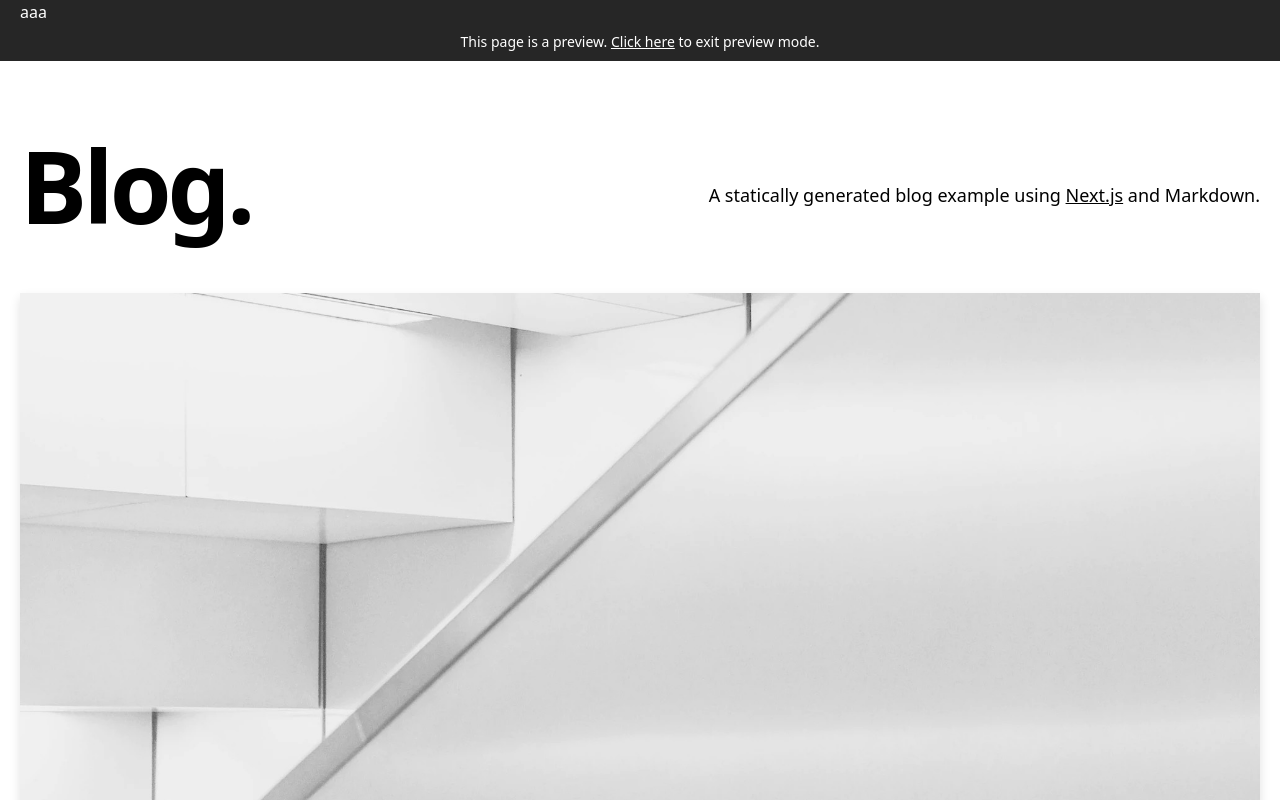
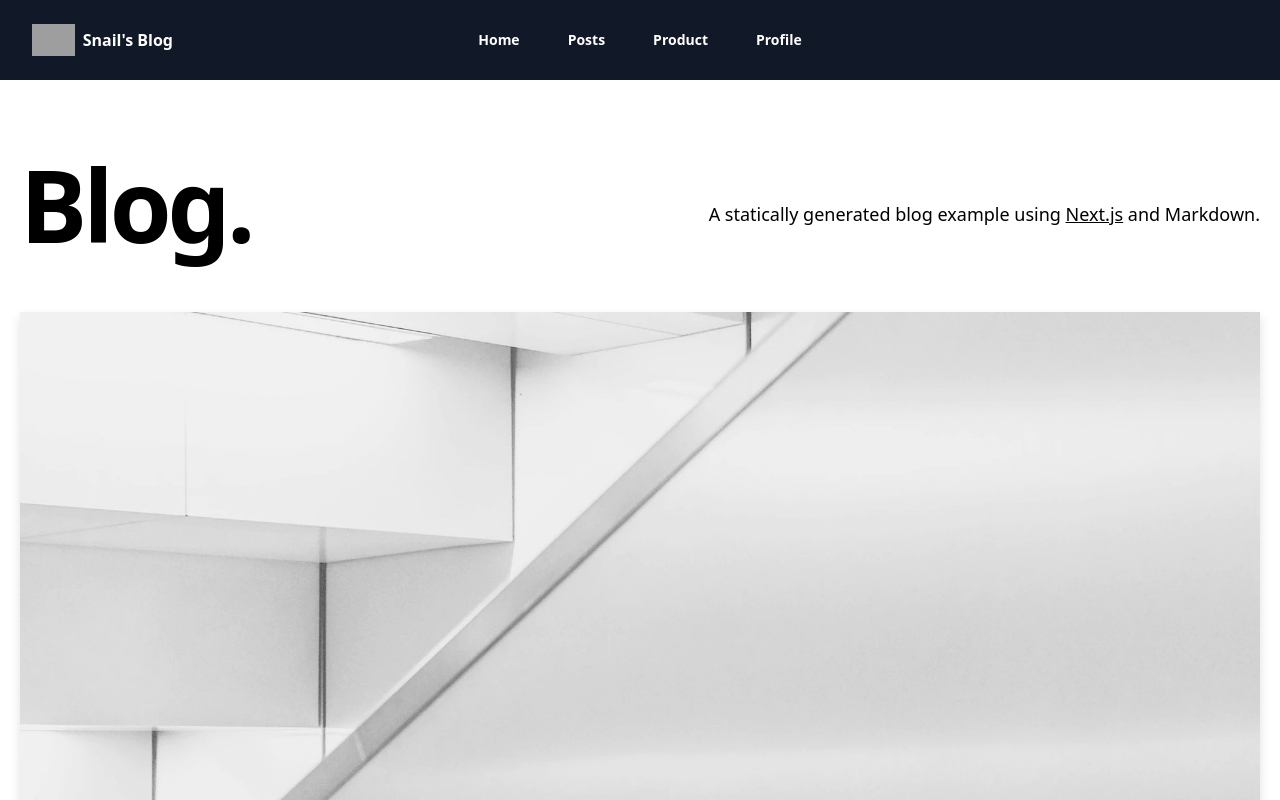
Before and after one commit to Snails8/my-blog, a Next.js app: page / in a window 1280 px wide. Shown: the top 800 px of the page. Built offline with nearby package versions, Linux system fonts and the light colour scheme; grey boxes are pictures that could not be loaded.

Commit message:
add: globalheader

```diff
--- a/components/layout.tsx
+++ b/components/layout.tsx
@@ -12,7 +12,7 @@
     <>
       <Meta />
       <div className="min-h-screen">
-        <GlobalHeader preview={preview} />
+        <GlobalHeader />
         <main>{children}</main>
       </div>
       <Footer />
--- a/components/organisms/GlobalHeader.tsx
+++ b/components/organisms/GlobalHeader.tsx
@@ -1,50 +1,98 @@
-import Container from '../container'
-import cn from 'classnames'
-import { EXAMPLE_PATH } from '../../lib/constants'
+import { useState } from 'react'
+import { Dialog } from '@headlessui/react'
+import { Bars3Icon, XMarkIcon } from '@heroicons/react/24/outline'
 
-type Props = {
-  preview?: boolean
-}
+const navigation = [
+  { name: 'Home', href: '/' },
+  { name: 'Posts', href: '/posts' },
+  { name: 'Product', href: '/products' },
+  { name: 'Profile', href: '/profile' },
+]
 
-const GlobalHeader = ({ preview }: Props) => {
+const GlobalHeader = () => {
+  const [mobileMenuOpen, setMobileMenuOpen] = useState(false)
+  const blogName = "Snail's Blog"
+
   return (
-    <div
-      className={cn('border-b', {
-        'bg-neutral-800 border-neutral-800 text-white': preview,
-        'bg-neutral-50 border-neutral-200': !preview,
-      })}
+    <header className="bg-gray-900">
+      <nav className="mx-auto flex max-w-7xl items-center justify-between p-6 lg:px-8" aria-label="Global">
+        <div className="flex lg:flex-1 items-center">
+          <a href="#" className="-m-1.5 p-1.5">
+            <span className="sr-only">{blogName}</span>
+            <img className="h-8 w-auto" src="https://tailwindui.com/img/logos/mark.svg?color=indigo&shade=500" alt="" />
+          </a>
+          <h1 className='font-semibold leading-6 text-white item-center ml-2'>{blogName}</h1>
+        </div>
+        <div className="flex lg:hidden">
+          <button
+            type="button"
+            className="-m-2.5 inline-flex items-center justify-center rounded-md p-2.5 text-gray-400"
+            onClick={() => setMobileMenuOpen(true)}
           >
-      <Container>
-        <h2 className='justify-start items-center '>
-          aaa
-        </h2>
-        <div className="py-2 text-center text-sm">
-          {preview ? (
-            <>
-              This page is a preview.{' '}
+            <span className="sr-only">Open main menu</span>
+            <Bars3Icon className="h-6 w-6" aria-hidden="true" />
+          </button>
+        </div>
+        <div className="hidden lg:flex lg:gap-x-12">
+          {navigation.map((item) => (
+            <a key={item.name} href={item.href} className="text-sm font-semibold leading-6 text-white">
+              {item.name}
+            </a>
+          ))}
+        </div>
+        <div className="hidden lg:flex lg:flex-1 lg:justify-end">
+          {/* <a href="#" className="text-sm font-semibold leading-6 text-white">
+            Log in <span aria-hidden="true">&rarr;</span>
+          </a> */}
+        </div>
+      </nav>
+      <Dialog as="div" className="lg:hidden" open={mobileMenuOpen} onClose={setMobileMenuOpen}>
+        <div className="fixed inset-0 z-10" />
+        <Dialog.Panel className="fixed inset-y-0 right-0 z-10 w-full overflow-y-auto bg-gray-900 px-6 py-6 sm:max-w-sm sm:ring-1 sm:ring-white/10">
+          <div className="flex items-center justify-between">
+            <a href="#" className="-m-1.5 p-1.5">
+              <span className="sr-only">Your Company</span>
+              <img
+                className="h-8 w-auto"
+                src="https://tailwindui.com/img/logos/mark.svg?color=indigo&shade=500"
+                alt=""
+              />
+            </a>
+            <button
+              type="button"
+              className="-m-2.5 rounded-md p-2.5 text-gray-400"
+              onClick={() => setMobileMenuOpen(false)}
+            >
+              <span className="sr-only">Close menu</span>
+              <XMarkIcon className="h-6 w-6" aria-hidden="true" />
+            </button>
+          </div>
+          <div className="mt-6 flow-root">
+            <div className="-my-6 divide-y divide-gray-500/25">
+              <div className="space-y-2 py-6">
+                {navigation.map((item) => (
                   <a
-                href="/api/exit-preview"
-                className="underline hover:text-teal-300 duration-200 transition-colors"
+                    key={item.name}
+                    href={item.href}
+                    className="-mx-3 block rounded-lg px-3 py-2 text-base font-semibold leading-7 text-white hover:bg-gray-800"
                   >
-                Click here
-              </a>{' '}
-              to exit preview mode.
-            </>
-          ) : (
-            <>
-              The source code for this blog is{' '}
+                    {item.name}
+                  </a>
+                ))}
+              </div>
+              {/* <div className="py-6">
                 <a
-                href={`https://github.com/vercel/next.js/tree/canary/examples/${EXAMPLE_PATH}`}
-                className="underline hover:text-blue-600 duration-200 transition-colors"
+                  href="#"
+                  className="-mx-3 block rounded-lg px-3 py-2.5 text-base font-semibold leading-7 text-white hover:bg-gray-800"
                 >
-                available on GitHub
+                  Log in
                 </a>
-              .
-            </>
-          )}
+              </div> */}
             </div>
-      </Container>
           </div>
+        </Dialog.Panel>
+      </Dialog>
+    </header>
   )
 }
 
--- a/package.json
+++ b/package.json
@@ -7,6 +7,8 @@
     "typecheck": "tsc"
   },
   "dependencies": {
+    "@headlessui/react": "^1.7.15",
+    "@heroicons/react": "^2.0.18",
     "classnames": "^2.3.1",
     "date-fns": "^2.28.0",
     "gray-matter": "^4.0.3",
```
Also changed, not shown: 1 other file (tests, documents, lock files or other folders). Lines whose indentation alone changed are shown as unchanged.
